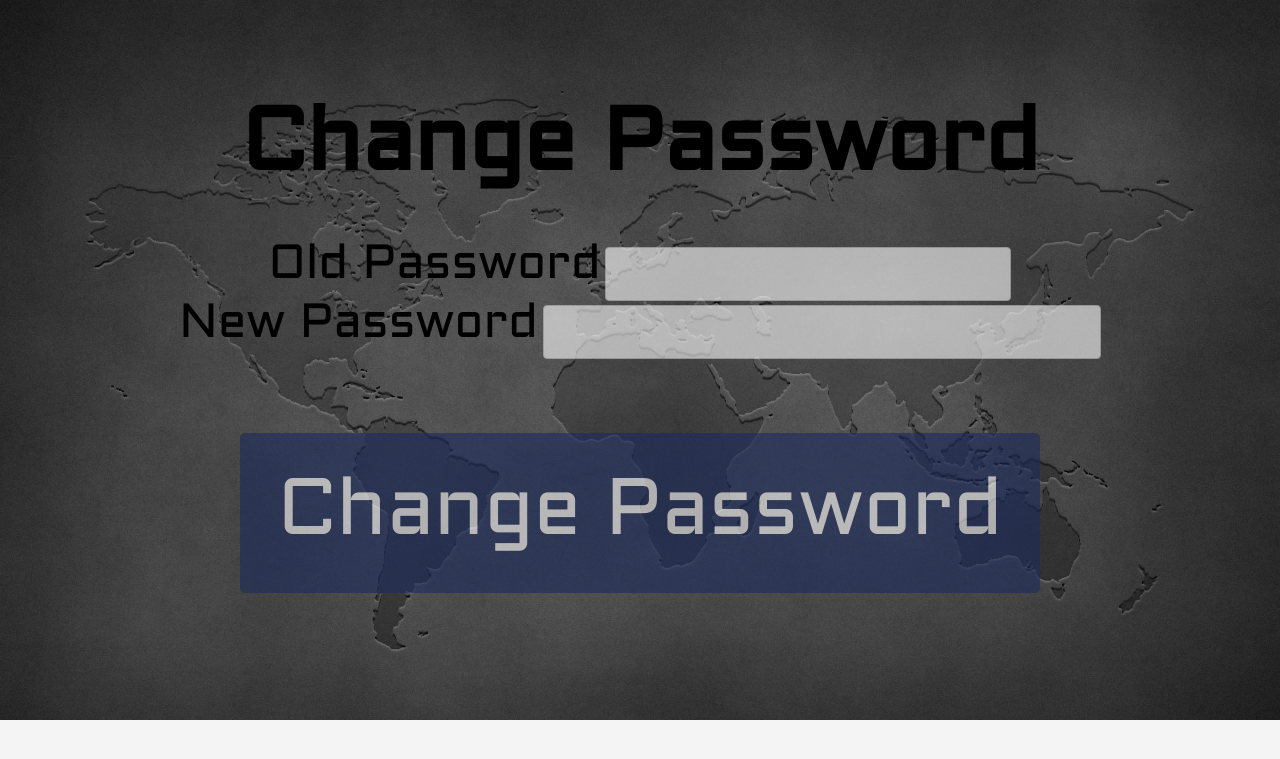
After one commit to Bronyte/High-Table, a Flask app: page /changepassword in a window 1280 px wide. The commit adds this page. Shown: the top 759 px of the page. Run offline with Flask 3, Linux system fonts and the light colour scheme; the visitor is signed in with stand-in values (Sample User, id 1).

Commit message:
modified:   high table/main.py 	modified:   high table/static/css/style.css 	modified:   high table/static/images/wall-grey-background-world-map-the-continent-hd-wallpaper-preview.jpg 	new file:   high table/templates/404.html 	deleted:    high table/templates/ChangePassword.html 	modified:   high table/templates/Login.html 	modified:   high table/templates/LoginRegistration.html 	new file:   high table/templates/change_password.html 	renamed:    high table/templates/Registration.html -> high table/templates/register.html

```diff
--- a/high table/main.py
+++ b/high table/main.py
@@ -5,7 +5,7 @@ from datetime import timedelta
 
 app = Flask(__name__)
 app.secret_key = 'your_secret_key'
-app.config['PERMANENT_SESSION_LIFETIME'] = timedelta(minutes=10)  # 10-minute session timeout
+app.config['PERMANENT_SESSION_LIFETIME'] = timedelta(minutes=30)  # Set session timeout to 30 minutes
 
 login_manager = LoginManager(app)
 login_manager.login_view = 'login'
@@ -25,12 +25,6 @@ class User(UserMixin):
 @login_manager.user_loader
 def load_user(user_id):
     return users_db.get(int(user_id))
-
-@app.before_request
-def before_request():
-    session.permanent = True
-    if not current_user.is_authenticated and request.endpoint not in ['login', 'register']:
-        return redirect(url_for('login'))
 
 @app.route('/register', methods=['GET', 'POST'])
 def register():
@@ -62,6 +56,7 @@ def login():
         user = next((u for u in users_db.values() if u.username == username), None)
 
         if user and user.check_password(password):
+            session.permanent = True  # Enable session timeout
             login_user(user)
             return redirect(url_for('dashboard'))
 
@@ -75,6 +70,16 @@ def login():
 def dashboard():
     return render_template('dashboard.html')
 
+@app.route('/changepassword', methods=['GET', 'POST'])
+#@login_required
+def change_password():
+    if request.method == 'POST':
+        new_password = request.form['new_password']
+        current_user.password_hash = generate_password_hash(new_password)
+        flash('Password updated successfully.')
+        return redirect(url_for('dashboard'))
+
+    return render_template('change_password.html')
 
 @app.errorhandler(404)
 def page_not_found(e):
--- a/high table/static/css/style.css
+++ b/high table/static/css/style.css
@@ -1,6 +1,6 @@
 @font-face {
     font-family: 'Aldrich';
-    src: url(fonts/Aldrich-Regular.ttf)format('truetype');
+    src: url(../fonts/Aldrich-Regular.ttf)format('truetype');
     font-weight: normal;
     font-style: normal;
 }
@@ -9,7 +9,7 @@ body {
     background-color: #f4f4f4;
     margin: 0;
     padding: 0;
-    background-image: url(static/images/wall-grey-background-world-map-the-continent-hd-wallpaper-preview.jpg);
+    background-image: url(../images/wall-grey-background-world-map-the-continent-hd-wallpaper-preview.jpg);
     background-repeat:no-repeat ; /* Background image does not repeat*/
     background-size: cover;/* Background image cover screen*/
 }
@@ -20,6 +20,7 @@ body {
     align-items: center;
     text-align: center;
 }
+
 .Text1 {
     text-align: center;
     margin: 0;
--- a/high table/templates/LoginRegistration.html
+++ b/high table/templates/LoginRegistration.html
@@ -4,7 +4,7 @@
     <meta charset="UTF-8">
     <meta name="viewport" content="width=device-width, initial-scale=1.0">
     <title>Login and Registration</title>
-    <link rel="stylesheet" href="style.css">
+    <link rel="stylesheet" href="{{ url_for('static', filename='css/style.css') }}">
 </head>
 <body>
     <h1 class="Text1">HACKATHON</h1>
--- /dev/null
+++ b/high table/templates/change_password.html
@@ -0,0 +1,27 @@
+<!DOCTYPE html>
+<html lang="en">
+<head>
+    <meta charset="UTF-8">
+    <meta name="viewport" content="width=device-width, initial-scale=1.0">
+    <title>Change Password</title>
+    <link rel="stylesheet" href="{{ url_for('static', filename='css/style.css') }}">
+</head>
+<body>
+    <div class="PasswordLayout">
+        <h2 class="PasswordText">Change Password</h2>
+        <form action="/changepassword" method="POST">
+            <div class="OldPasswordLayout">
+                <label for="old_password">Old Password</label>
+                <input class="PasswordTextBox" type="password" id="old_password" name="old_password" required>
+            </div>
+            <div class="NewPasswordLayout">
+                <label for="new_password">New Password</label>
+                <input class="PasswordTextBox" type="password" id="new_password" name="new_password" required style="width: 33.5rem;">
+            </div>
+            <div class="ChangePasswordButton">
+                <button class="ChangePassword" type="submit">Change Password</button>
+            </div>
+        </form>
+    </div>
+</body>
+</html>
```
Also changed, not shown: high table/templates/404.html (added, +12 -0 lines), high table/templates/ChangePassword.html (deleted, +0 -28 lines), high table/templates/Login.html (+4 -5 lines), high table/templates/Registration.html (deleted, +0 -46 lines), high table/templates/register.html (added, +46 -0 lines), high table/static/images/wall-grey-background-world-map-the-continent-hd-wallpaper-preview.jpg, 1 other file.
